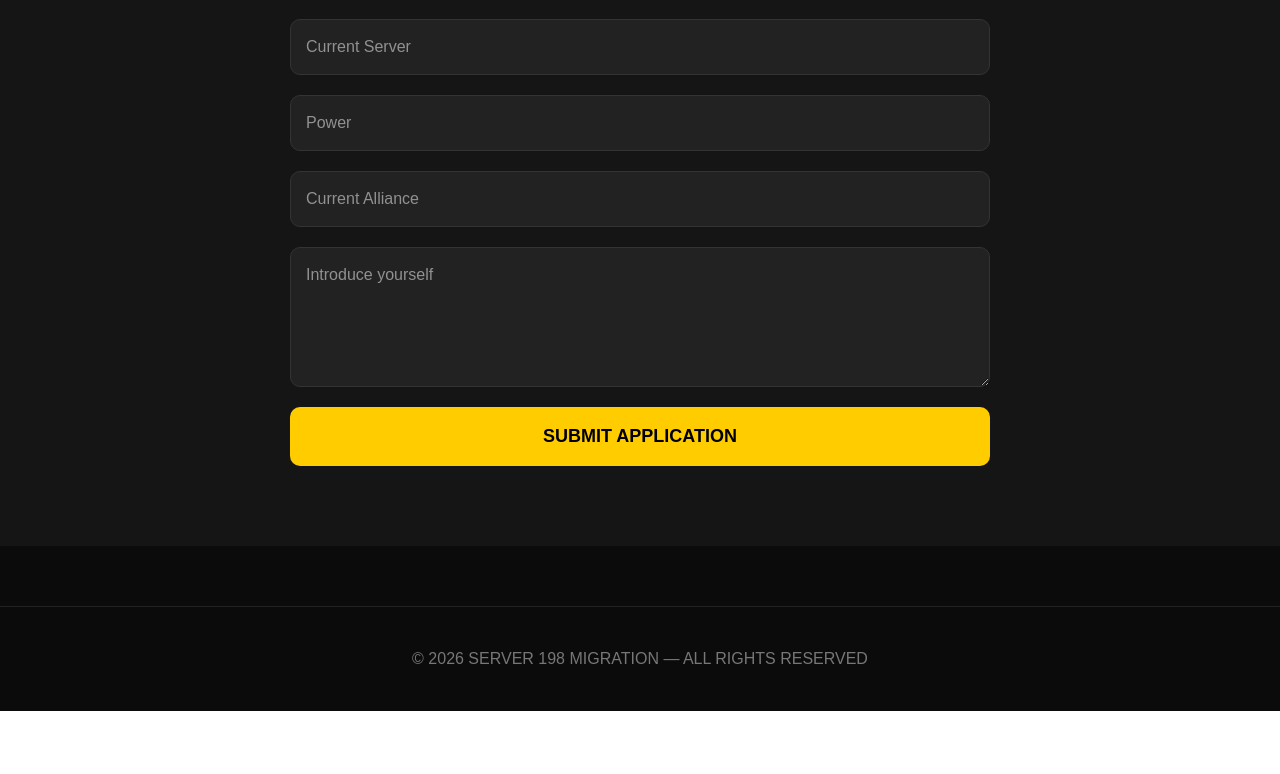
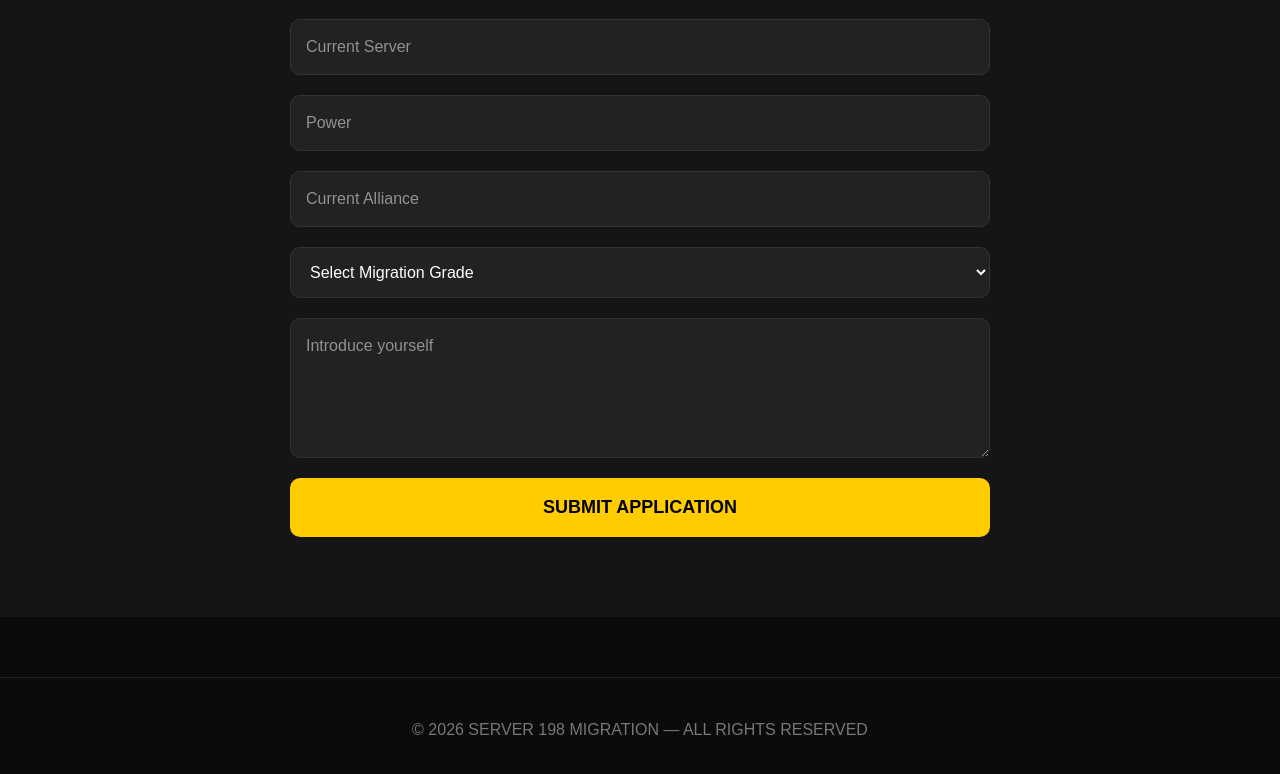
Before and after one commit to cpw1205/198smigration, a Next.js app: page / in a window 1280 px wide. Shown: the part 1237-2011 px from the top of the page. Before the commit the page ends 1948 px from the top, so only its background shows below. Built offline with nearby package versions, Linux system fonts and the light colour scheme; no server answers.

Commit message:
Add migration grade

```diff
--- a/app/page.tsx
+++ b/app/page.tsx
@@ -9,13 +9,14 @@ export default function Home() {
     server: "",
     power: "",
     alliance: "",
+    migration_grade: "",
     message: "",
   });
 
   const [loading, setLoading] = useState(false);
 
   function handleChange(
-    e: React.ChangeEvent<HTMLInputElement | HTMLTextAreaElement>
+    e: React.ChangeEvent<HTMLInputElement | HTMLTextAreaElement | HTMLSelectElement>
   ) {
     setForm({
       ...form,
@@ -28,14 +29,13 @@ export default function Home() {
 
     setLoading(true);
 
-    const { error } = await supabase
-      .from("applications")
-      .insert([
+    const { error } = await supabase.from("applications").insert([
       {
         name: form.name,
         server: form.server,
         power: form.power,
         alliance: form.alliance,
+        migration_grade: form.migration_grade,
         message: form.message,
       },
     ]);
@@ -56,6 +56,7 @@ export default function Home() {
       server: "",
       power: "",
       alliance: "",
+      migration_grade: "",
       message: "",
     });
   }
@@ -147,6 +148,20 @@ export default function Home() {
             style={styles.input}
           />
 
+          <select
+            name="migration_grade"
+            value={form.migration_grade}
+            onChange={handleChange}
+            style={styles.input}
+            required
+          >
+            <option value="">Select Migration Grade</option>
+            <option value="Elite">Elite (특급)</option>
+            <option value="Advanced">Advanced (고급)</option>
+            <option value="Medium">Medium (중급)</option>
+            <option value="Regular">Regular (일반)</option>
+          </select>
+
           <textarea
             name="message"
             placeholder="Introduce yourself"
@@ -155,11 +170,7 @@ export default function Home() {
             style={styles.textarea}
           />
 
-          <button
-            type="submit"
-            style={styles.submitButton}
-            disabled={loading}
-          >
+          <button type="submit" style={styles.submitButton} disabled={loading}>
             {loading ? "SUBMITTING..." : "SUBMIT APPLICATION"}
           </button>
         </form>
```
Lines whose indentation alone changed are shown as unchanged.
